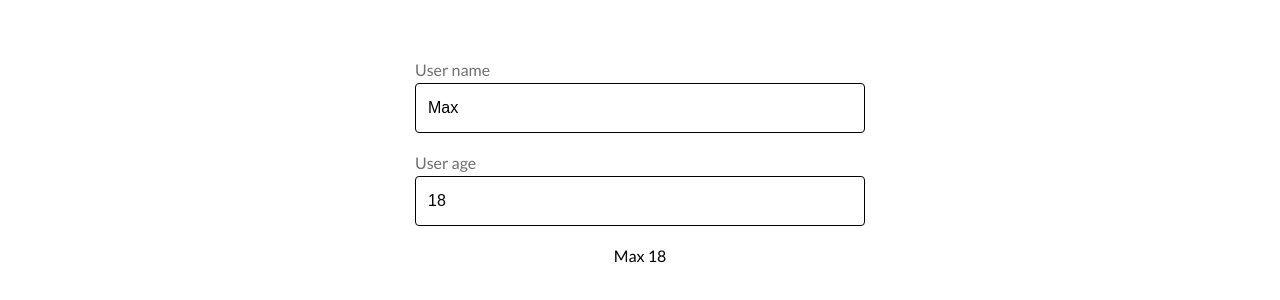
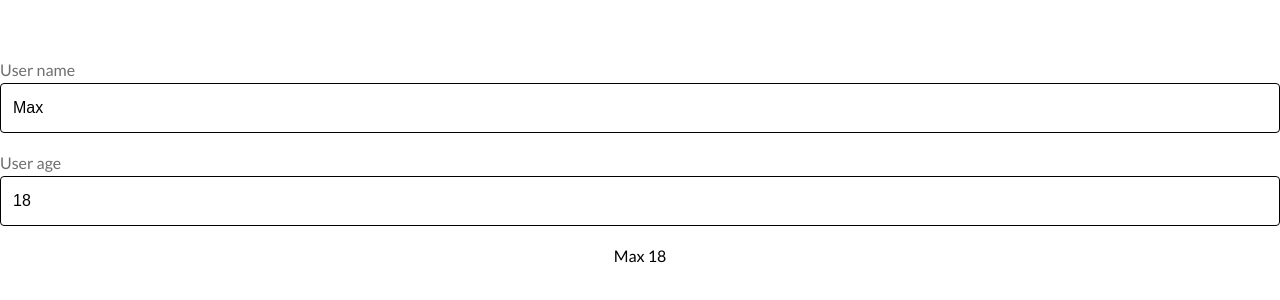
Before and after one commit to MaksymStoianov/ait-tr__frontend-pro-ts, a React (Vite) app: page / in a window 1280 px wide. Shown: the part 238-538 px from the top of the page. Built offline with nearby package versions, Linux system fonts and the light colour scheme.

Commit message:
add components/Input

```diff
--- a/src/components/Input/Input.tsx
+++ b/src/components/Input/Input.tsx
@@ -1,20 +1,18 @@
-import { InputContainer, InputElement, LabelElement } from "./styles";
+import { InputContainer, InputElement, Label } from "./styles";
 import { InputProps } from "./types";
 
-function Input(props: InputProps) {
-	const {
-		id,
+function Input({
 	name,
 	type = "text",
 	placeholder,
 	label,
+	id,
 	value,
 	onChange,
-	} = props;
-
+}: InputProps) {
 	return (
 		<InputContainer>
-			{label && <LabelElement htmlFor={id}>{label}</LabelElement>}
+			{label && <Label htmlFor={id}>{label}</Label>}
 			<InputElement
 				name={name}
 				id={id}
--- a/src/components/Input/styles.ts
+++ b/src/components/Input/styles.ts
@@ -5,10 +5,9 @@ export const InputContainer = styled.div`
 	flex-direction: column;
 	gap: 4px;
 	width: 100%;
-	max-width: 450px;
 `;
 
-export const LabelElement = styled.label`
+export const Label = styled.label`
 	font-size: 16px;
 	color: #6f6f6f;
 `;
--- a/src/components/Input/types.ts
+++ b/src/components/Input/types.ts
@@ -1,11 +1,11 @@
 import { ChangeEvent } from "react";
 
 export interface InputProps {
-	id?: string;
 	name: string;
 	type?: "text" | "email" | "password" | "tel" | "url" | "number";
 	placeholder?: string;
 	label?: string;
+	id?: string;
 	value?: string;
 	onChange?: (event: ChangeEvent<HTMLInputElement>) => void;
 }
```
Lines whose indentation alone changed are shown as unchanged.
